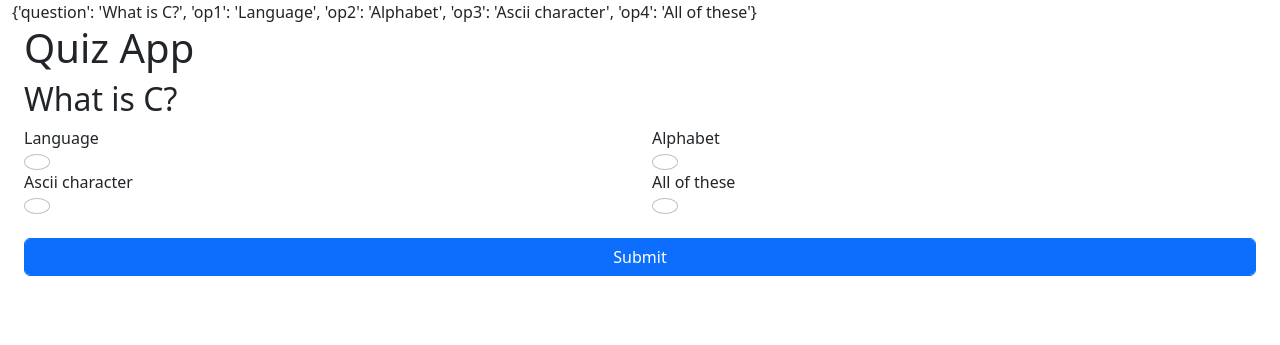
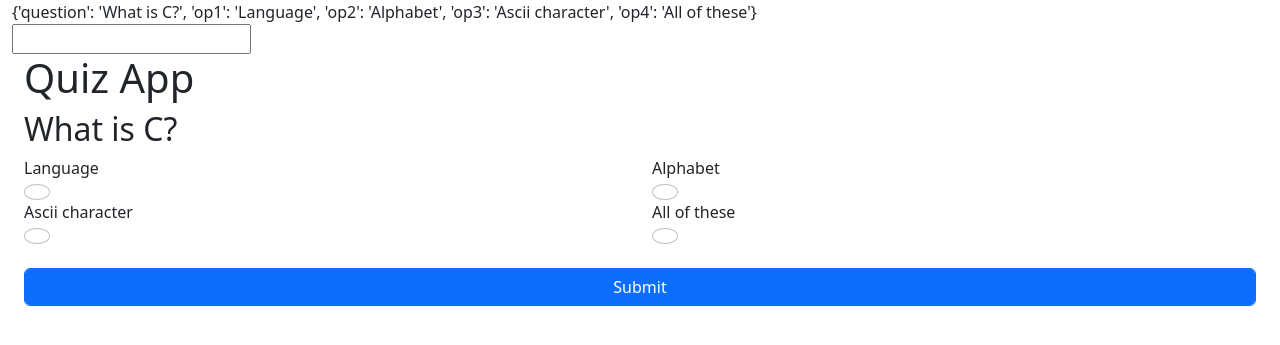
Before and after one commit to avseksingh/varanasisoftwarejunction, a Django app: page /quiz/ in a window 1280 px wide. Shown: the part 128-473 px from the top of the page. Run offline with Django 3.2, Linux system fonts and the light colour scheme.

Commit message:
Update quiz.html

```diff
--- a/hello/templates/quiz.html
+++ b/hello/templates/quiz.html
@@ -8,7 +8,8 @@ Quiz App
 
 {% block content %}
 {{question}}
-<form method="post"  class="">
+<form method="post"  class=" ">
+    <input type="text" name="qno">
     {% csrf_token %}
 <div class="container-fluid">
     <div class="row">
```
